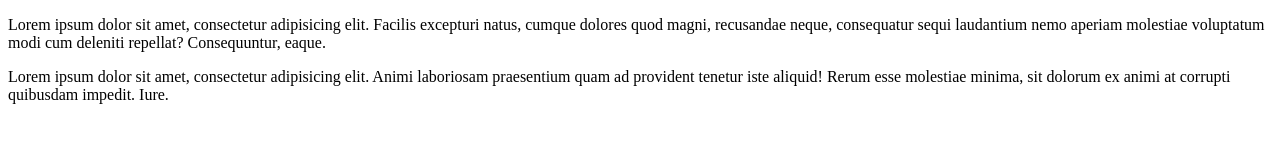
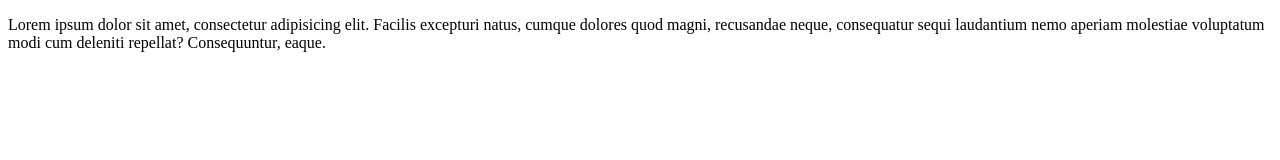
Before and after one commit to 3048/gitjestgit, a plain HTML site: page index.html in a window 1280 px wide. Drawn offline with Linux system fonts and the light colour scheme.

Commit message:
Revert "drugi paragraf"
This reverts commit a5698cae419debc4e802690980d04455bd7ab97a.

```diff
--- a/index.html
+++ b/index.html
@@ -10,7 +10,6 @@
 
 	<p>Lorem ipsum dolor sit amet, consectetur adipisicing elit. Facilis excepturi natus, cumque dolores quod magni, recusandae neque, consequatur sequi laudantium nemo aperiam molestiae voluptatum modi cum deleniti repellat? Consequuntur, eaque.</p>
 
-	<p>Lorem ipsum dolor sit amet, consectetur adipisicing elit. Animi laboriosam praesentium quam ad provident tenetur iste aliquid! Rerum esse molestiae minima, sit dolorum ex animi at corrupti quibusdam impedit. Iure.</p>
 </body>
 
 </html>
```
